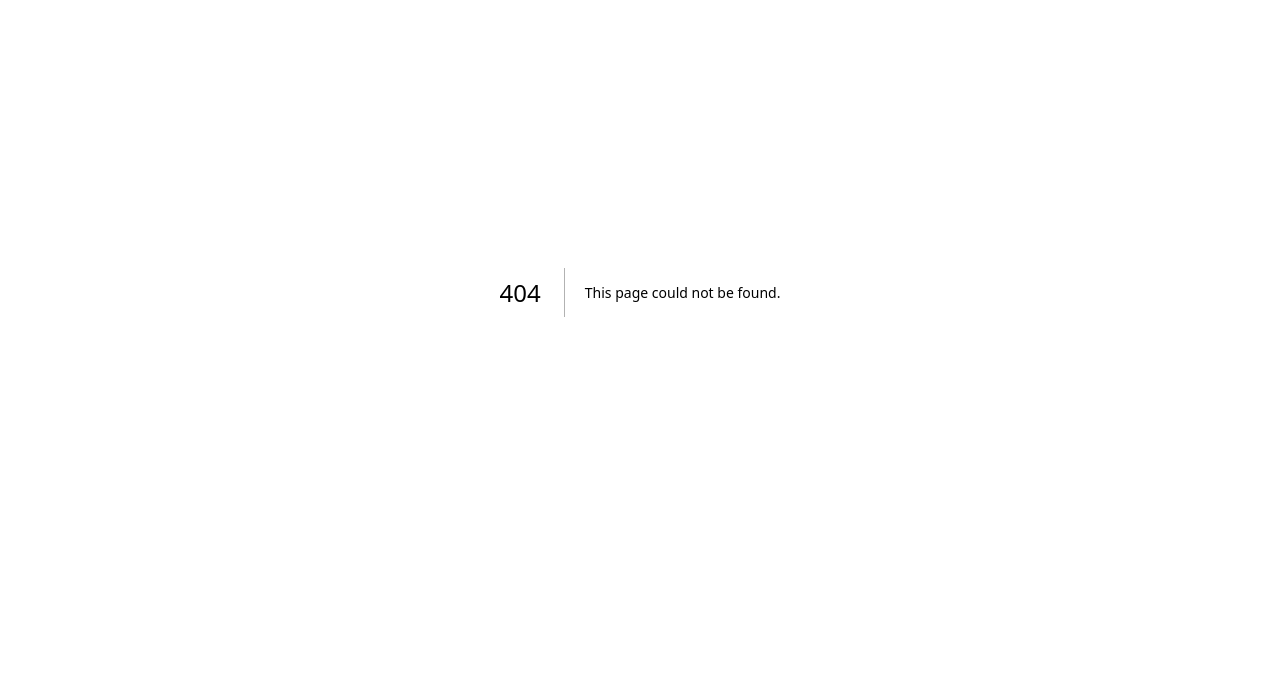
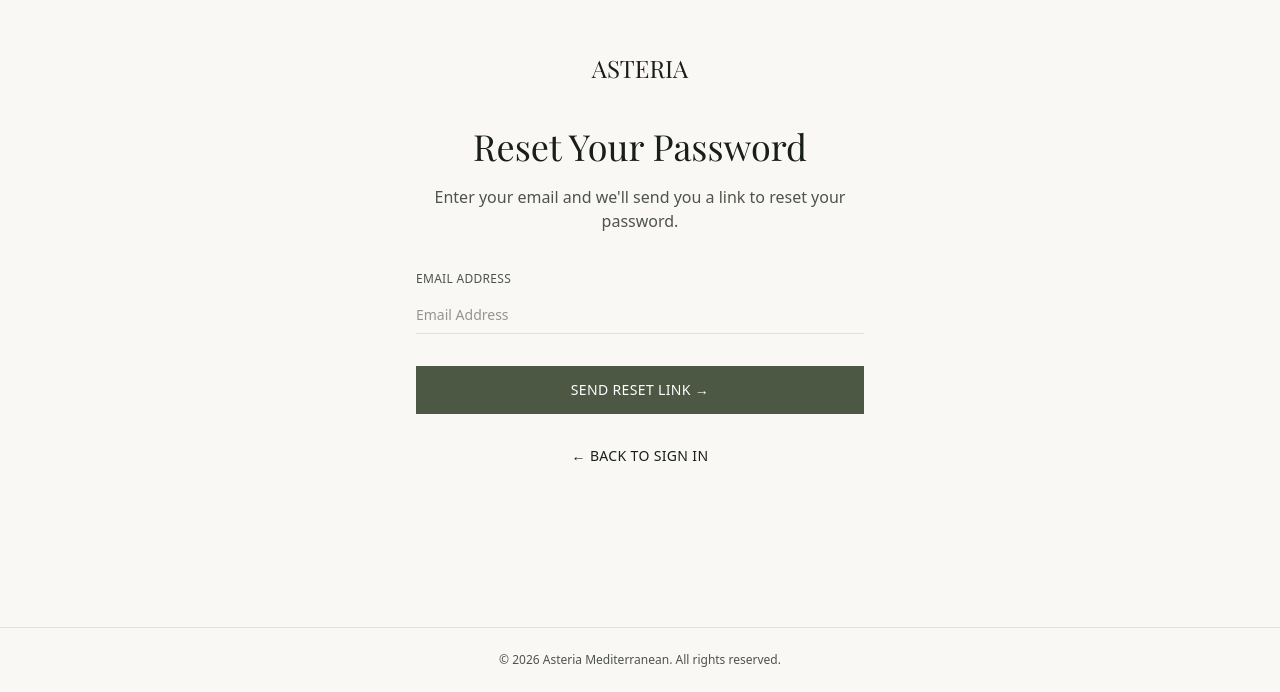
Before and after one commit to walidgnn/asteria-restaurant, a Next.js app in the folder apps/web/: page /forgot-password in a window 1280 px wide. Before the commit this address had no page. Shown: the part 108-800 px from the top of the page. Built offline with nearby package versions, Linux system fonts and the light colour scheme.

Commit message:
Add Forgot Password page (simulated)

```diff
--- /dev/null
+++ b/apps/web/src/app/forgot-password/page.tsx
@@ -0,0 +1,83 @@
+"use client";
+
+import { useState } from "react";
+import Link from "next/link";
+
+export default function ForgotPasswordPage() {
+  const [submitted, setSubmitted] = useState(false);
+  const [loading, setLoading] = useState(false);
+
+  function handleSubmit(e: React.FormEvent<HTMLFormElement>) {
+    e.preventDefault();
+    setLoading(true);
+    // No real email-sending backend yet — simulate the request.
+    setTimeout(() => {
+      setLoading(false);
+      setSubmitted(true);
+    }, 600);
+  }
+
+  return (
+    <div className="flex min-h-screen flex-col">
+      <div className="flex flex-1 flex-col items-center justify-center px-8 py-16">
+        <Link href="/" className="mb-10 font-serif text-2xl text-charcoal">
+          ASTERIA
+        </Link>
+
+        <div className="w-full max-w-md text-center">
+          {submitted ? (
+            <>
+              <h1 className="font-serif text-4xl leading-tight text-charcoal">
+                Check Your Email
+              </h1>
+              <p className="mt-4 text-stone">
+                If an account exists for that email, we&apos;ve sent a link to
+                reset your password.
+              </p>
+            </>
+          ) : (
+            <>
+              <h1 className="font-serif text-4xl leading-tight text-charcoal">
+                Reset Your Password
+              </h1>
+              <p className="mt-4 text-stone">
+                Enter your email and we&apos;ll send you a link to reset your
+                password.
+              </p>
+
+              <form onSubmit={handleSubmit} className="mt-8 text-left">
+                <label className="text-xs font-medium tracking-wide text-stone">
+                  EMAIL ADDRESS
+                </label>
+                <input
+                  type="email"
+                  required
+                  placeholder="Email Address"
+                  className="mt-2 w-full border-b border-border bg-transparent py-2 text-sm text-charcoal placeholder:text-stone/60 focus:border-charcoal focus:outline-none"
+                />
+                <button
+                  type="submit"
+                  disabled={loading}
+                  className="mt-8 w-full bg-olive px-6 py-3.5 text-sm font-medium tracking-wide text-white transition-colors hover:bg-olive-dark disabled:opacity-60"
+                >
+                  {loading ? "SENDING..." : "SEND RESET LINK →"}
+                </button>
+              </form>
+            </>
+          )}
+
+          <Link
+            href="/login"
+            className="mt-8 inline-block text-sm font-medium tracking-wide text-charcoal"
+          >
+            ← BACK TO SIGN IN
+          </Link>
+        </div>
+      </div>
+
+      <p className="border-t border-border py-6 text-center text-xs text-stone">
+        © 2026 Asteria Mediterranean. All rights reserved.
+      </p>
+    </div>
+  );
+}
```
